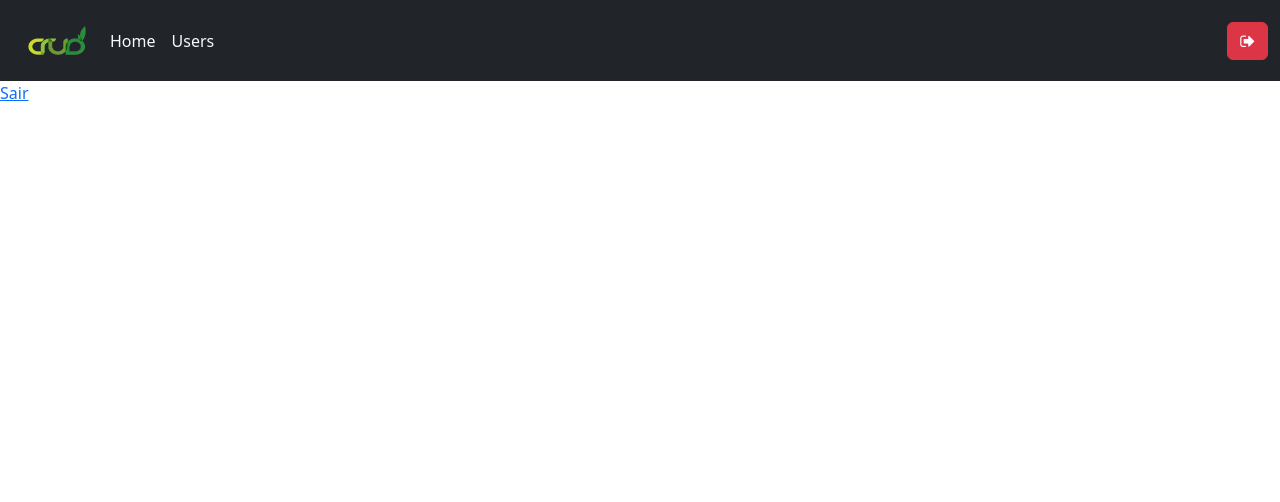
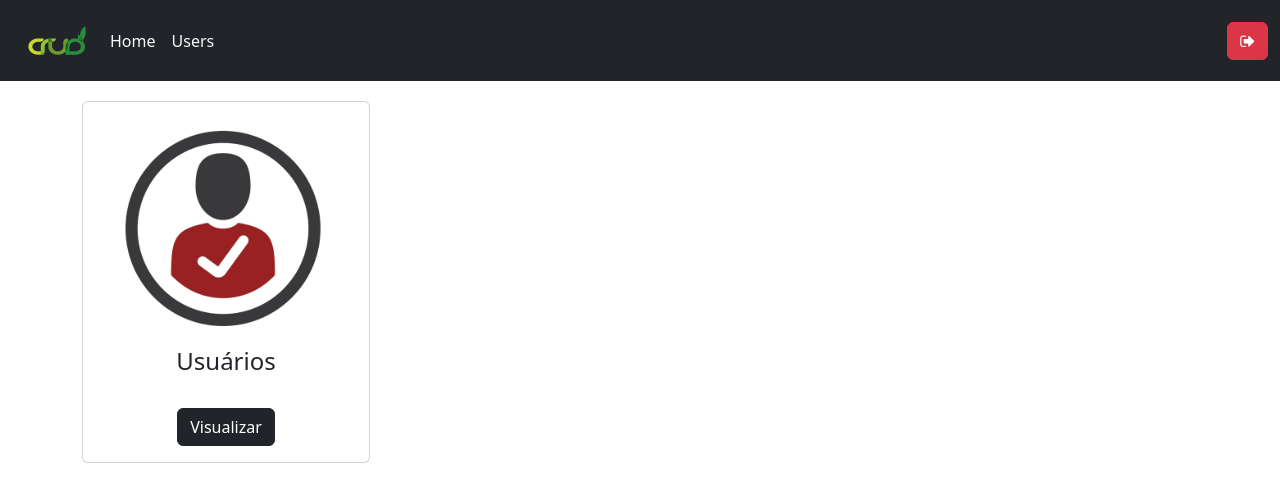
Before and after one commit to MateusMaciel340/app-crud-javascript-react, a React (Vite) app: page /home in a window 1280 px wide. Shown: the top 502 px of the page. Built offline with nearby package versions, Linux system fonts and the light colour scheme; no server answers; sample sign-in values are in the browser's storage.

Commit message:
feat: calling card component to home

```diff
--- a/src/components/Home/Home.jsx
+++ b/src/components/Home/Home.jsx
@@ -1,15 +1,16 @@
-import { Link } from "react-router-dom";
+import CardHome from "../CardHome/CardHome";
+import LogoUser from "../../assets/users-logo.png";
 
 const Home = () => {
-
-    const Logout = () => {
-        window.location.reload(localStorage.clear());
-    }
-
     return (
-        <div>
-            <Link to="/"
-                onClick={Logout}>Sair</Link>
+        <div className="container">
+            <div className="row">
+                <CardHome
+                    logo={LogoUser}
+                    title="Usuários"
+                    routerCard="/users"
+                />
+            </div>
         </div>
     );
 }
```
